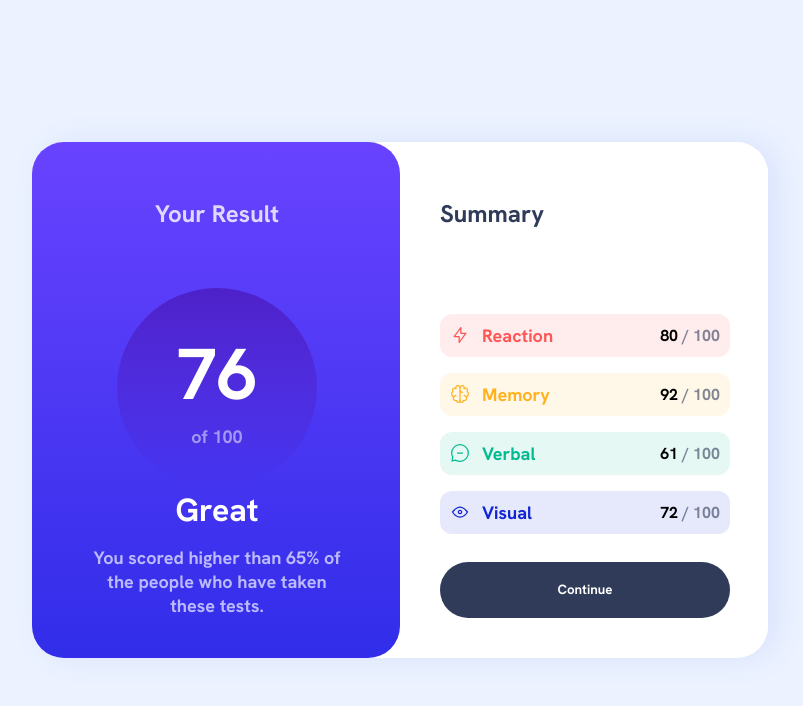
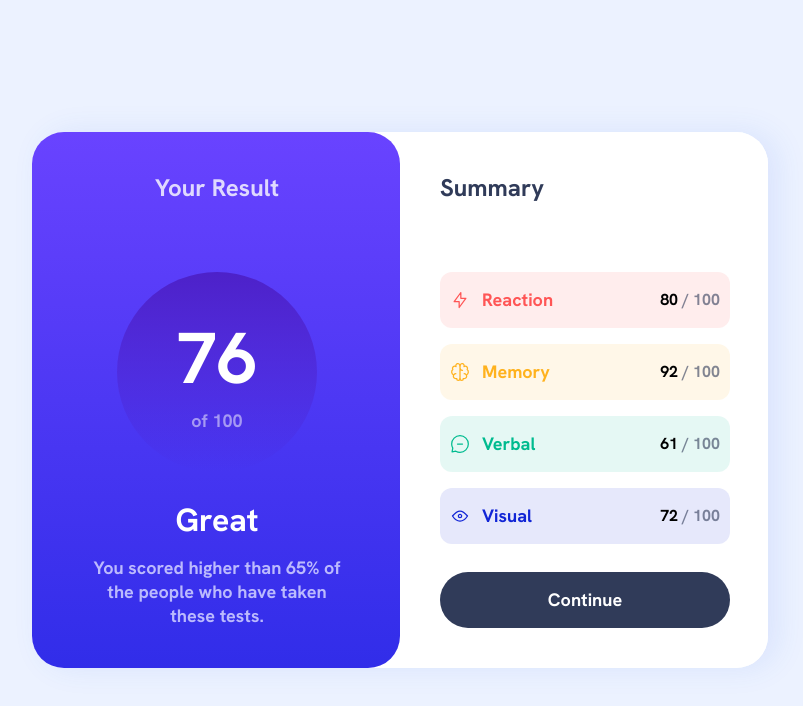
Before and after one commit to JosielLima/results-summary-component, a React (Create React App) app: page / in a window 1280 px wide. Shown: the top 706 px of the page, without its empty margins (240-1043 px from the left). Built offline with nearby package versions, Linux system fonts and the light colour scheme.

Commit message:
:fix - designer fixes

```diff
--- a/src/components/Card.jsx
+++ b/src/components/Card.jsx
@@ -51,7 +51,7 @@ const note = (theme) => css`
 
 const total = (theme) => css`
   color: ${theme.colors.white};
-  font-size:  ${theme.TypographySize.body};
+  font-size:  ${theme.typographySize.body};
   opacity: 0.5;
   @media (max-width: 375px) {
     font-size: 0.8em;
@@ -78,7 +78,7 @@ const containerStatus = css`
 const statusSubText = (theme) => css`
   color: ${theme.colors.lightBlue};
   opacity: 0.9;
-  font-size:  ${theme.TypographySize.body};
+  font-size:  ${theme.typographySize.body};
   line-height: 24px;
   text-align: center;
    @media (max-width: 375px) {
--- a/src/components/ResultDetail.jsx
+++ b/src/components/ResultDetail.jsx
@@ -27,7 +27,7 @@ const boxType =  (theme) => css`
   flex-direction: row;
   align-items: center;
   gap: 12px;
-  font-size: ${theme.TypographySize.body};
+  font-size: ${theme.typographySize.body};
 `
 
 const resultDetailStyle = (type, opacity) => css`
@@ -37,6 +37,7 @@ const resultDetailStyle = (type, opacity) => css`
   align-items: center;
   padding: 10px;
   border-radius: 12px;
+  height: 56px;
   background-color: ${getBackgroundColor(type, opacity)};
 `
 
--- a/src/components/Title.jsx
+++ b/src/components/Title.jsx
@@ -5,7 +5,8 @@ const Title = styled.h6`
   opacity: ${props => (props.primary ? 1 : 0.8)};
   font-weight: 400;
   font-size: 24px;
-  line-height: 32px;
+  line-height: 0;
+  height: 0;
   @media (max-width: 375px) {
    font-size: 1.3em;
   }
--- a/src/pages/Main.jsx
+++ b/src/pages/Main.jsx
@@ -50,6 +50,7 @@ const btn = (theme) => css`
   font-weight: 500;
   width: 100%;
   height: 56px;
+  font-size: ${theme.typographySize.body};
   cursor: pointer;
   &:hover {
      background: ${theme.colors.gradientPrimary};
--- a/src/theme.js
+++ b/src/theme.js
@@ -5,7 +5,7 @@ const theme = {
     lightBlue: '#CAC9FF',
     gradientPrimary: 'linear-gradient( to bottom,rgba(105,67,255,1)  0%,rgba(49,45,233,1) 100% )'
   },
-  TypographySize: {
+  typographySize: {
     body: '18px'
   }
 }
```
